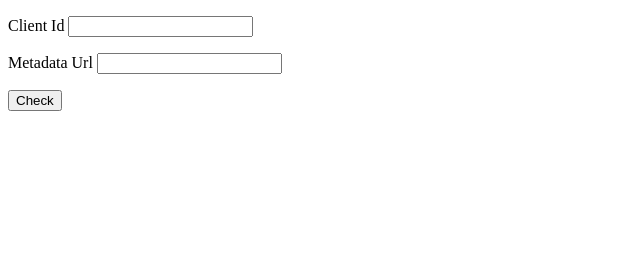
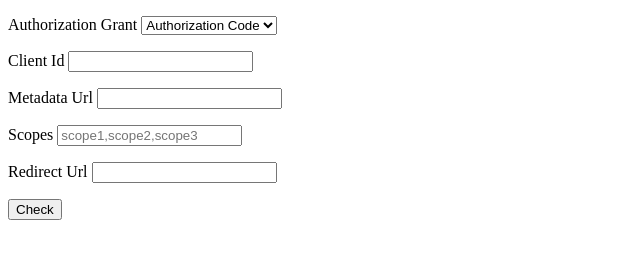
Before and after one commit to harlenalvarez/OAuth2Js, a website built with webpack: page index.html in a window 1280 px wide. Shown: the whole page, without its empty margins (0-640 px from the left). Built offline with nearby package versions, Linux system fonts and the light colour scheme.

Commit message:
added index.html template

```diff
--- a/index.html
+++ b/index.html
@@ -7,6 +7,14 @@
   <body>
     <div>
       <p>
+        <label for="authGrant">Authorization Grant</label>
+        <select id="authGrant">
+          <option value="authorizationCode">Authorization Code</option>
+          <option value="implicit">Implicit</option>
+          <option value=""></option>
+        </select>
+      </p>
+      <p>
           <label for="clientIdInput">Client Id</label>
           <input id="clientIdInput" type="text">
       </p>
@@ -14,6 +22,15 @@
           <label for="metadataUrlInput">Metadata Url</label>
           <input id="metadataUrlInput" type="text">
       </p>
+      <p>
+        <label for="scopesInput">Scopes</label>
+        <input id="scopesInput" type="text" placeholder="scope1,scope2,scope3">
+      </p>
+      <p>
+        <label for="redirectUrl">Redirect Url</label>
+        <input id="redirectUrl" type="text">
+      </p>
+
       <button>Check</button>
     </div>
   </body>
```
